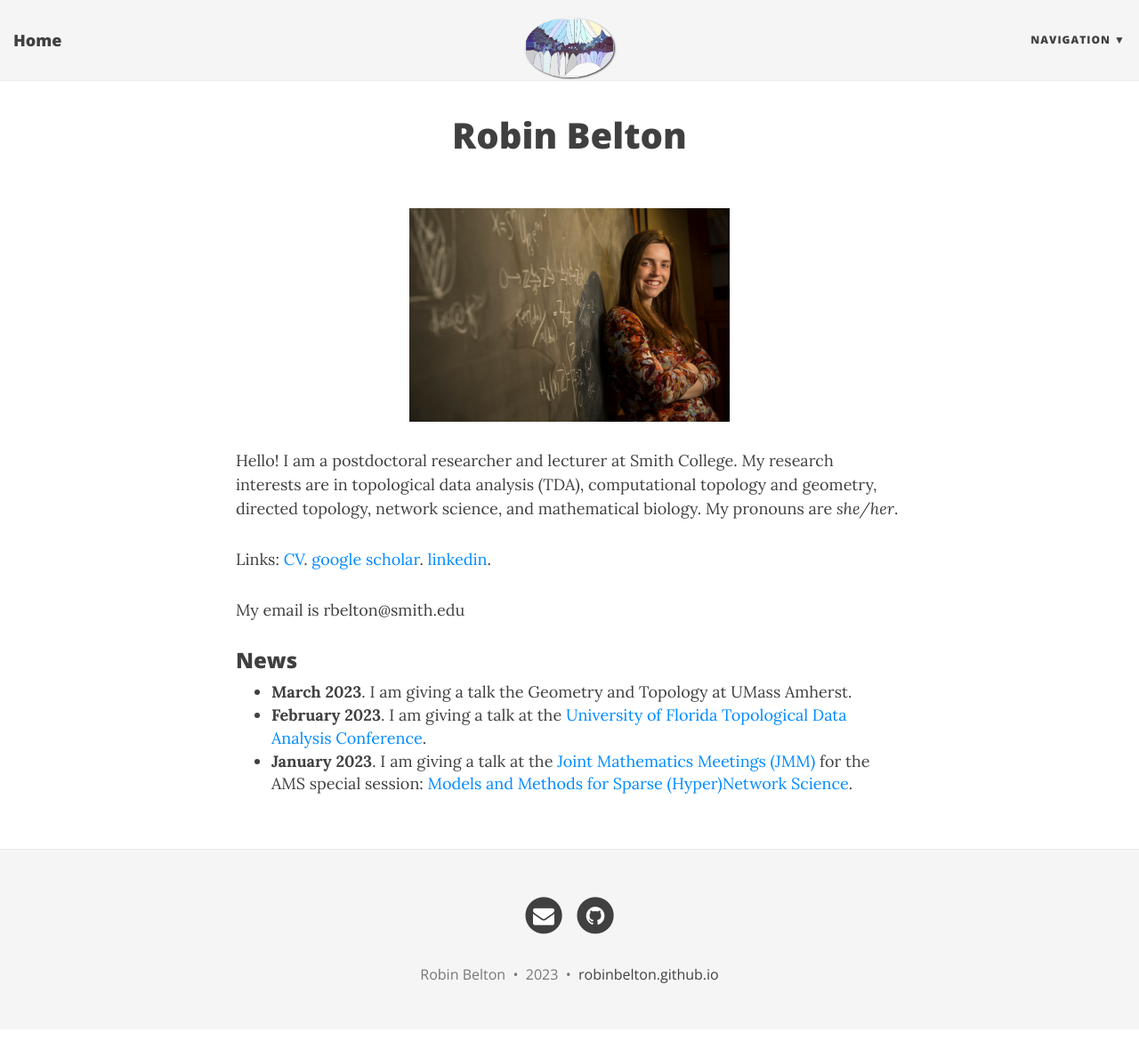
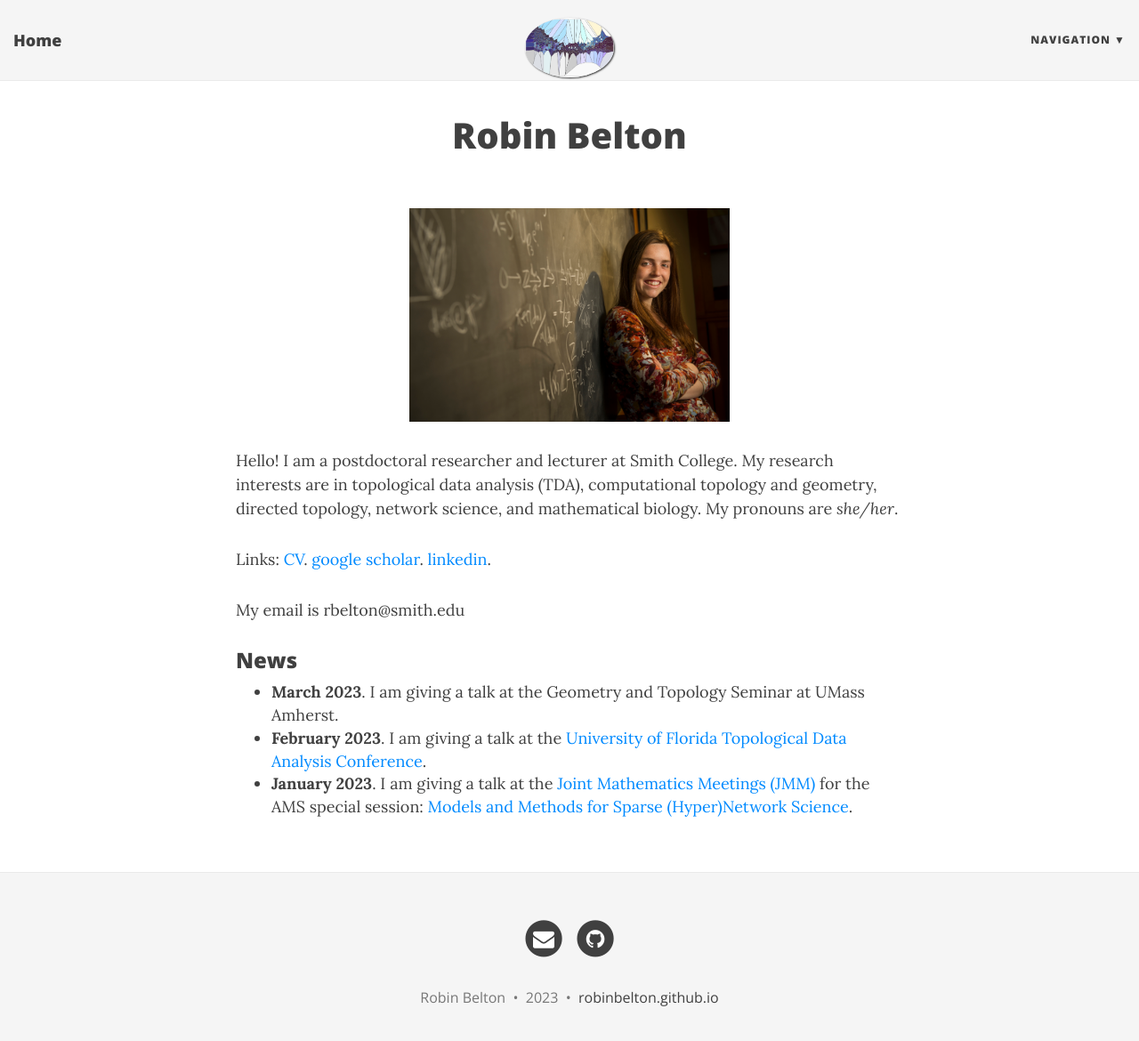
Before and after one commit to robinbelton/robinbelton.github.io, a Jekyll site: the page built from index.html, in a window 1280 px wide and 1183 px high. Shown: the top 1170 px of the window at 89% size. Built offline with Jekyll 4.4.1, drawn with Linux system fonts in a browser that asks for light colours; nearby versions of some CDN libraries; the list of posts is cut into pages by our own code.

Commit message:
Fix typos on homepage

```diff
--- a/index.html
+++ b/index.html
@@ -19,7 +19,7 @@
 
 <h3>News</h3>
 <ul>
-    <li><b>March 2023</b>. I am giving a talk the Geometry and Topology at UMass Amherst.
+    <li><b>March 2023</b>. I am giving a talk at the Geometry and Topology Seminar at UMass Amherst.
     <li><b>February 2023</b>. I am giving a talk at the <a href = "https://people.clas.ufl.edu/peterbubenik/uftda2023/">University of Florida Topological Data Analysis Conference</a>.
     <li><b>January 2023</b>. I am giving a talk at the <a href="https://www.jointmathematicsmeetings.org/meetings/national/jmm2023/2270_intro">Joint Mathematics Meetings (JMM)</a> for the AMS special session: <a href="https://www.jointmathematicsmeetings.org/meetings/national/jmm2023/2270_program_ss98.html#title">Models and Methods for Sparse (Hyper)Network Science</a>.
     </li>
```
